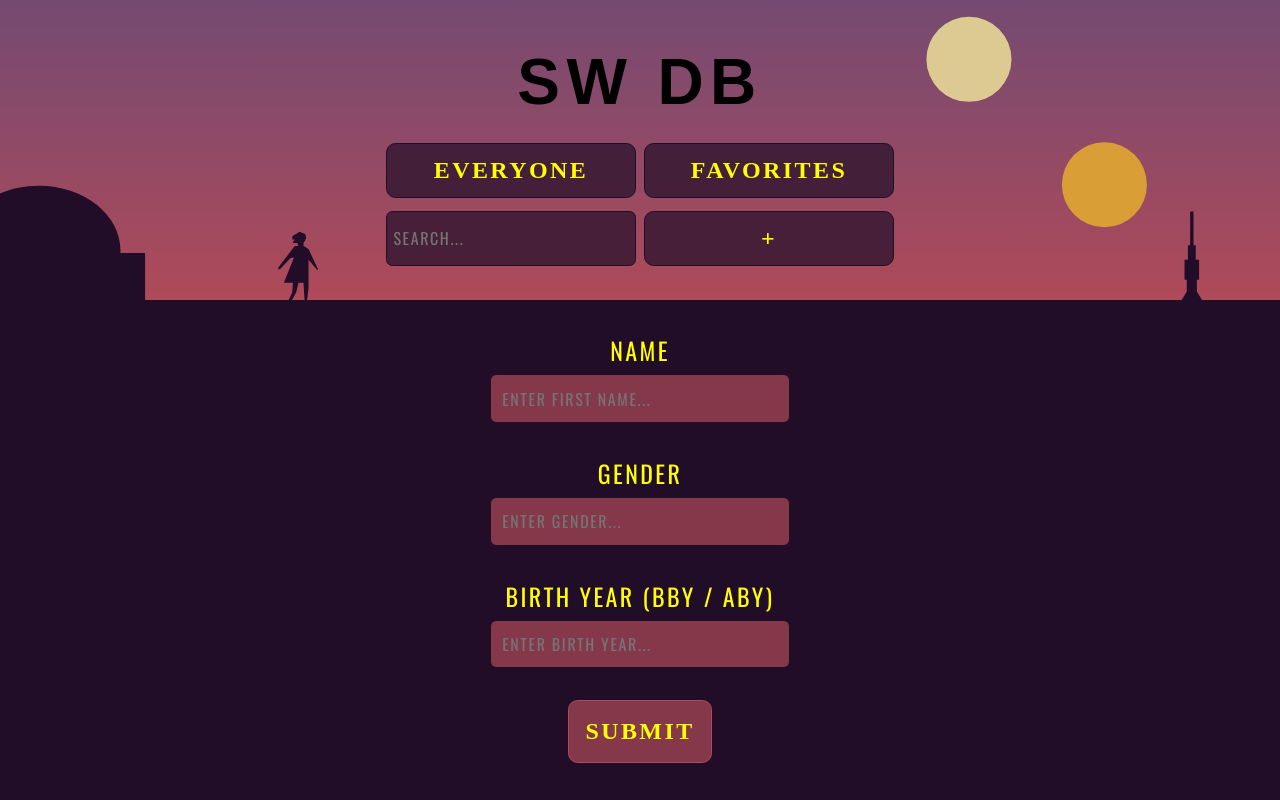
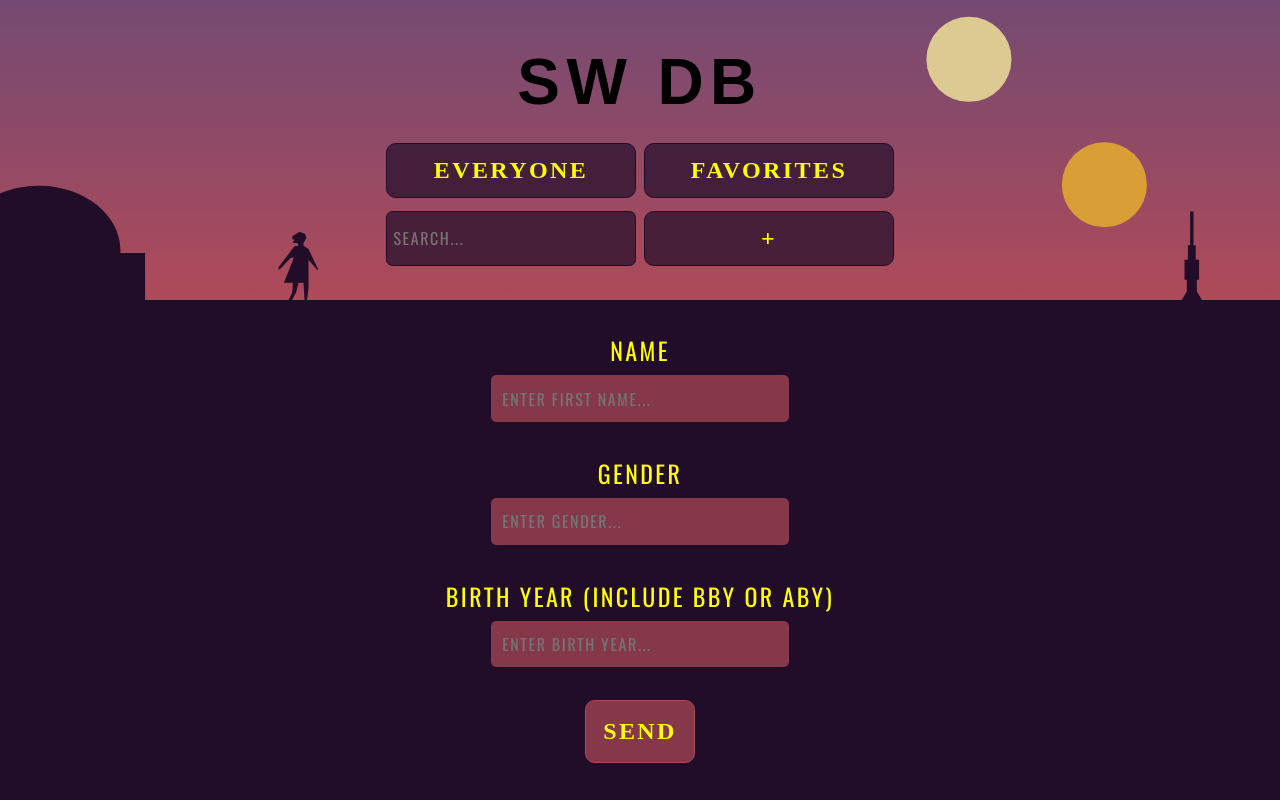
Before and after one commit to gabbijonsson/react-starwars, a React (Create React App) app: page /addfavorite in a window 1280 px wide. Built offline with nearby package versions, Linux system fonts and the light colour scheme; the HTML template or start-up script is replaced by a standard one; a web font is replaced by a local one.

Commit message:
Changed text on form

```diff
--- a/src/components/Main/FavoriteForm.jsx
+++ b/src/components/Main/FavoriteForm.jsx
@@ -36,7 +36,7 @@ function FavoriteForm() {
         ref={register}
       />
       <label htmlFor="birth_year" className="labelbirthyear">
-        BIRTH YEAR (BBY / ABY)
+        BIRTH YEAR (INCLUDE BBY OR ABY)
       </label>
 
       <input
@@ -46,7 +46,7 @@ function FavoriteForm() {
         placeholder="Enter birth year..."
         ref={register}
       />
-      <input type="submit" className="submitbutton" />
+      <input type="submit" className="submitbutton" value="SEND"/>
     </form>
   );
 }
```
